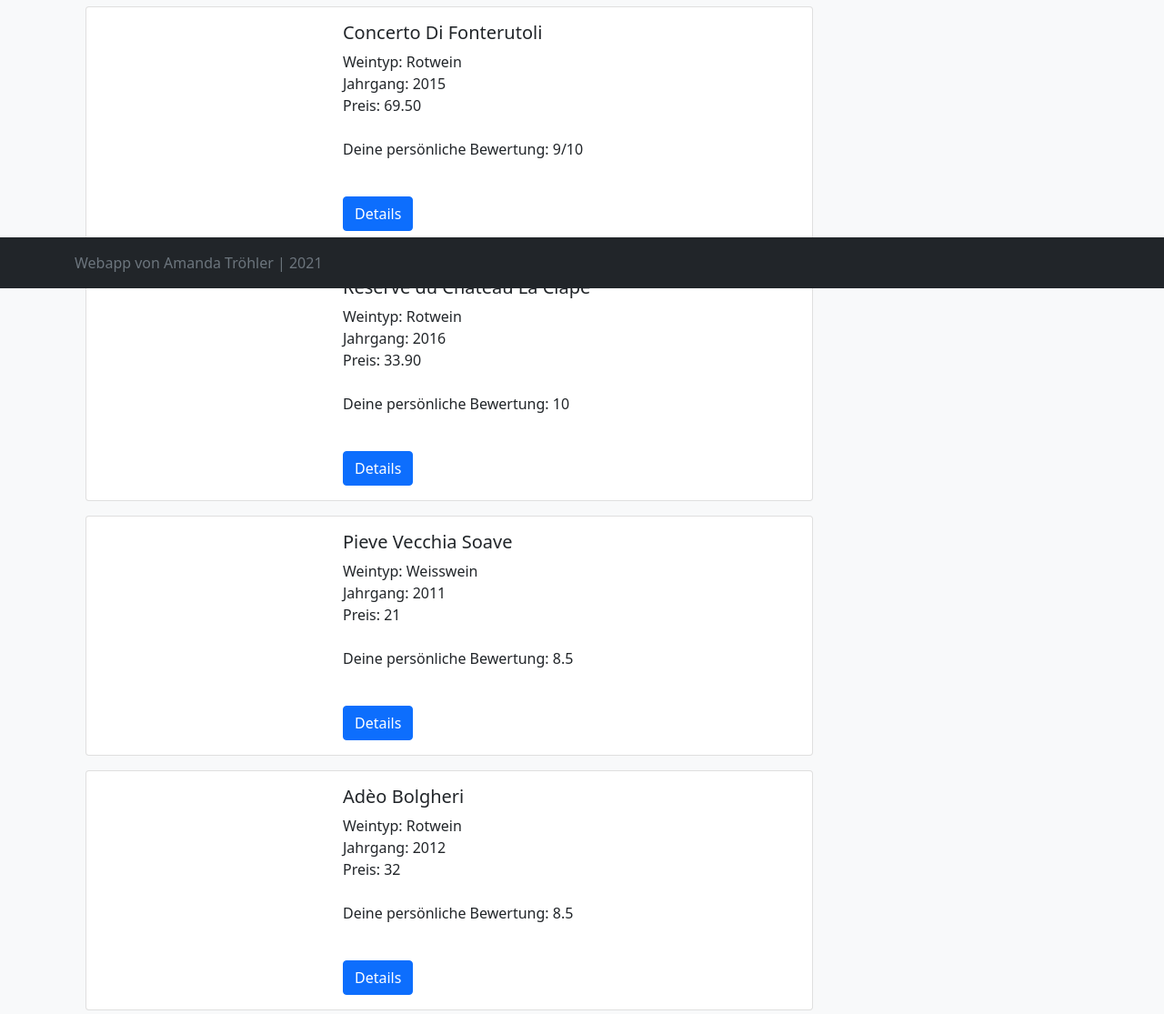
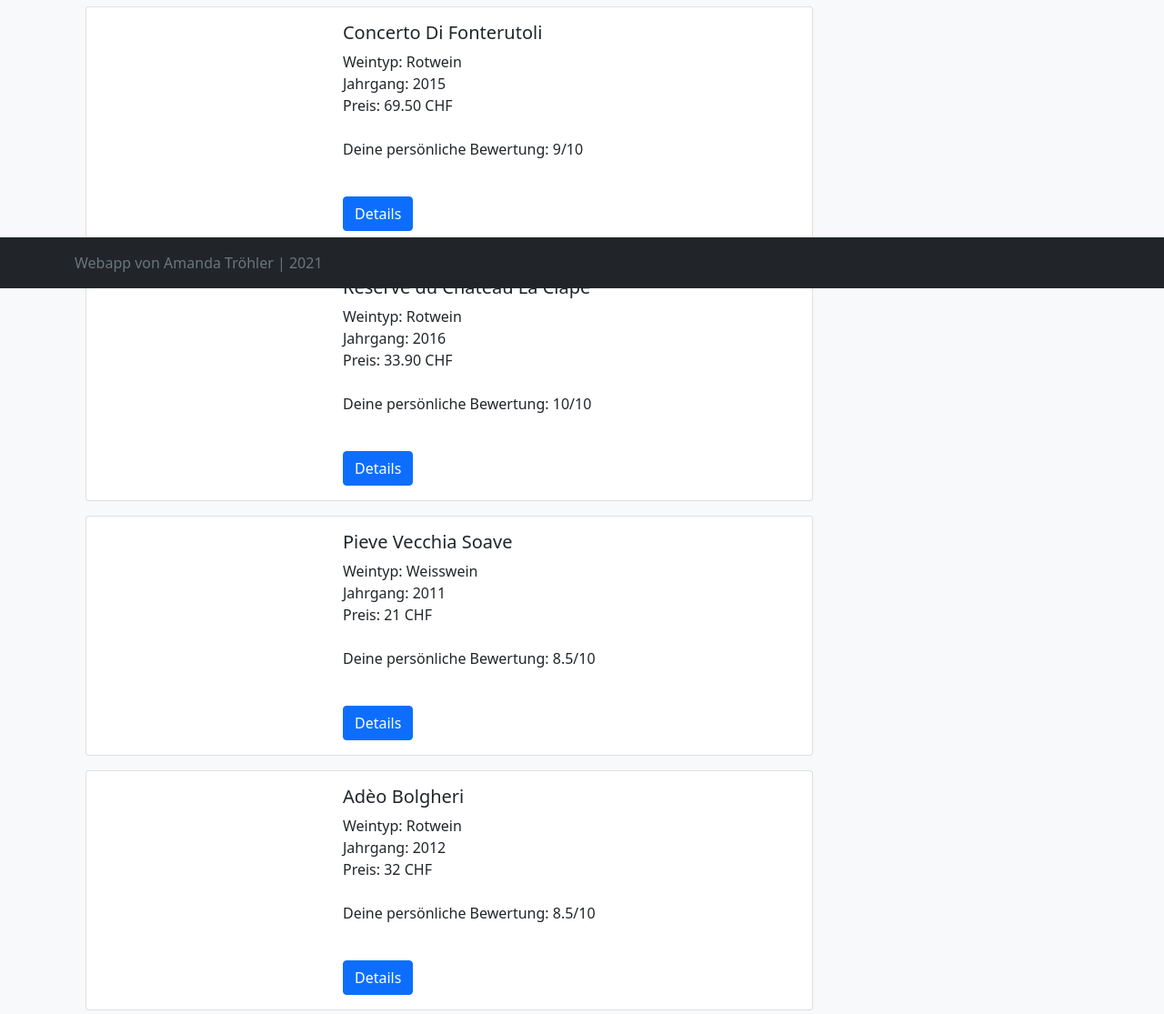
Before and after one commit to Samandala/pro2, a Flask app: page /weinkeller in a window 1280 px wide. Shown: the part 483-1598 px from the top of the page at 91% size. Run offline with Flask 2, Linux system fonts and the light colour scheme; some libraries are stand-ins or nearby versions.

Commit message:
Projektabgabe

```diff
--- a/daten.py
+++ b/daten.py
@@ -6,12 +6,12 @@ def weine_laden():
         with open("./daten/weine.json") as weine_json:#holt Daten aus dem weine.json File.
             weine = json.load(weine_json)
     except:
-        return "Keine Daten gefunden"#wenn try nicht funktioniert kommen keine Daten und Programm stürzt ab.
+        return "Keine Daten gefunden"#wenn try nicht funktioniert kommen keine Daten und Programm würde abstürzen.
     return weine
 
-
+#Daten im weine.json File speichern
 def speichern(name, typ, geschmack, herkunft, jahrgang, preis, bewertung):
-    weine = weine_laden()
+    weine = weine_laden() #die Weine werden aus der def weine_laden geladen.
 
     eintrag_weine = {
             "name": name,
@@ -21,9 +21,9 @@ def speichern(name, typ, geschmack, herkunft, jahrgang, preis, bewertung):
             "herkunft": herkunft,
             "geschmack": geschmack,
             "bewertung": bewertung
-        }  # dict-Eintrag um die Daten später in das weine.json zu laden
+        }  #dict-Eintrag um die Daten später in das weine.json zu laden
 
-    nummer = len(weine.keys())+1 #dict in dict. key zählen.
+    nummer = len(weine.keys())+1 #weil dict in dict. zählt so die keys
     weine[nummer] = eintrag_weine
     with open("./daten/weine.json", "w") as open_file:
         json.dump(weine, open_file)
--- a/daten/weine.json
+++ b/daten/weine.json
@@ -1 +1 @@
-{"1": {"name": "Concerto Di Fonterutoli", "typ": "Rotwein", "preis": "69.50", "jahrgang": 2015, "herkunft": "Italien", "geschmack": "trocken, \u00fcppig, Eiche, Tabak", "bewertung": "9/10"}, "2": {"name": "R\u00e9serve du Chateau La Clape", "typ": "Rotwein", "preis": "33.90", "jahrgang": "2016", "herkunft": "Frankreich", "geschmack": "\u00fcppig, Tanninhaltig, Erdig, Leder", "bewertung": "10"}, "3": {"name": "Pieve Vecchia Soave ", "typ": "Weisswein", "preis": "21", "jahrgang": "2011", "herkunft": "Italien", "geschmack": "S\u00e4urehaltig, Trocken", "bewertung": "8.5"}, "4": {"name": "Ad\u00e8o Bolgheri ", "typ": "Rotwein", "preis": "32", "jahrgang": "2012", "herkunft": "Italien", "geschmack": "\u00fcppig, Tanninhaltig, trocken, Pflaume, Vanille", "bewertung": "8.5"}}
+{"1": {"name": "Concerto Di Fonterutoli", "typ": "Rotwein", "preis": "69.50", "jahrgang": 2015, "herkunft": "Italien", "geschmack": "trocken, \u00fcppig, Eiche, Tabak", "bewertung": "9"}, "2": {"name": "R\u00e9serve du Chateau La Clape", "typ": "Rotwein", "preis": "33.90", "jahrgang": "2016", "herkunft": "Frankreich", "geschmack": "\u00fcppig, Tanninhaltig, Erdig, Leder", "bewertung": "10"}, "3": {"name": "Pieve Vecchia Soave ", "typ": "Weisswein", "preis": "21", "jahrgang": "2011", "herkunft": "Italien", "geschmack": "S\u00e4urehaltig, Trocken", "bewertung": "8.5"}, "4": {"name": "Ad\u00e8o Bolgheri ", "typ": "Rotwein", "preis": "32", "jahrgang": "2012", "herkunft": "Italien", "geschmack": "\u00fcppig, Tanninhaltig, trocken, Pflaume, Vanille", "bewertung": "8.5"}}
--- a/main.py
+++ b/main.py
@@ -3,13 +3,15 @@ from flask import render_template
 
 import daten
 
-app = Flask("Hello World")
+app = Flask("Weinkeller")
 
 
+#die Startseite wird hier direkt aufgerufen, da die url route "/" ist.
 @app.route('/')  # Seitenverlinkung Startseite
 def startseite():
-    return render_template('index.html')
+    return render_template('index.html') #die Startseite als index.html wird gerendert.
 
+#die url ruft die Seite weinkeller.html auf.
 
 @app.route('/weinkeller', methods=["GET", "POST"])# Detailseite Wein
 def weinkeller():  # gibt id mit
@@ -41,7 +43,9 @@ def weinkeller():  # gibt id mit
     weine = daten.weine_laden()
     return render_template('weinkeller.html', data=weine)
 
-
+#auf der Seite erfassen werden die Daten der Weine anhand des Formulars erfasst.
+#nachdem das Formular geschickt wurde wird die Seite Weinkeller aufgerufen.
+#Variablen werden zusammengenommen und beim rendern dann ausgegeben.
 @app.route('/erfassen', methods=['GET', 'POST'])
 def erfassen():
     if request.method == 'POST':
@@ -62,3 +66,7 @@ def erfassen():
 
 if __name__ == "__main__":
     app.run(debug=True, port=5000)
+
+
+#Quelle:
+# https://www.w3schools.com/python/python_json.asp
--- a/templates/detail_wein.html
+++ b/templates/detail_wein.html
@@ -20,8 +20,8 @@
         <h1 class="display-4 fw-bold lh-1">{{ wein_name }}</h1><br>
 
         <p class="lead">
-            Preis: {{ wein_preis }}<br><br>
-          Deine persönliche Bewertung: {{ wein_bewertung }}<br><br>
+            Preis: {{ wein_preis }} CHF<br><br>
+          Deine persönliche Bewertung: {{ wein_bewertung }}/10<br><br>
 
           <h2 class="text-muted">Technische Angaben</h2>
           Weintyp: {{ wein_typ }}<br>
@@ -41,3 +41,5 @@
       <div class="col-lg-4 offset-lg-1 p-0 overflow-hidden shadow-lg">
       </div>
     </div>
+
+{% include "footer.html" %} <!-- Mit Jinja2 wird footer.html eingebunden -->
--- a/templates/index.html
+++ b/templates/index.html
@@ -2,7 +2,7 @@
 
 <body>
 
-<div class="px-4 py-5 my-5 text-center">
+<div class="px-4 py-5 my-5 text-center"> <!-- Quelle: https://getbootstrap.com/docs/5.0/examples/headers/-->
     <h1 class="display-5 fw-bold">Wilkommen im Weinkeller</h1>
     <div class="col-lg-6 mx-auto">
       <p class="lead mb-4">Was möchtest du machen?</p>
--- a/templates/weinkeller.html
+++ b/templates/weinkeller.html
@@ -1,18 +1,17 @@
 {% include "header.html" %}
 
-
-    <body>
+<body>
             <div class="album py-5 bg-light">
          <div class="container">
 
-	<div class="px-4 py-5 my-5 text-center">
+    <div class="px-4 py-5 my-5 text-center">
     <h1 class="display-5 fw-bold">Übersicht über meinen Weinkeller</h1>
     <div class="col-lg-6 mx-auto">
       <div class="d-grid gap-2 d-sm-flex justify-content-sm-center">
       </div>
     </div>
   </div>
-		<select class="form-select form-select-lg mb-3" aria-label=".form-select-lg example">
+        <select class="form-select form-select-lg mb-3" aria-label=".form-select-lg example">
   <option selected>Filtern nach</option>
   <option value="1">Preis</option>
   <option value="2">Bewertung</option>
@@ -23,9 +22,7 @@
 
                         <div class="album py-5 bg-light">
                         <div class="container">
-
-
-             {% for key, value in data.items() %}
+{% for key, value in data.items() %}
 
 
 <div class="card mb-3" style="max-width: 800px;">
@@ -38,8 +35,8 @@
         <p class="card-text">
             Weintyp: {{ value.typ }}<br>
              Jahrgang: {{ value.jahrgang }}<br>
-            Preis: {{ value.preis }}<br><br>
-            Deine persönliche Bewertung: {{ value.bewertung }}<br><br>
+            Preis: {{ value.preis }} CHF<br><br>
+            Deine persönliche Bewertung: {{ value.bewertung }}/10<br><br>
         </p>
 
 
@@ -64,7 +61,6 @@
               {% endfor %}
 
 
-	</body>
+</body>
+
 {% include "footer.html" %}
-
-</html>
```
Also changed, not shown: templates/erfassen.html (+6 -11 lines), README.md.
